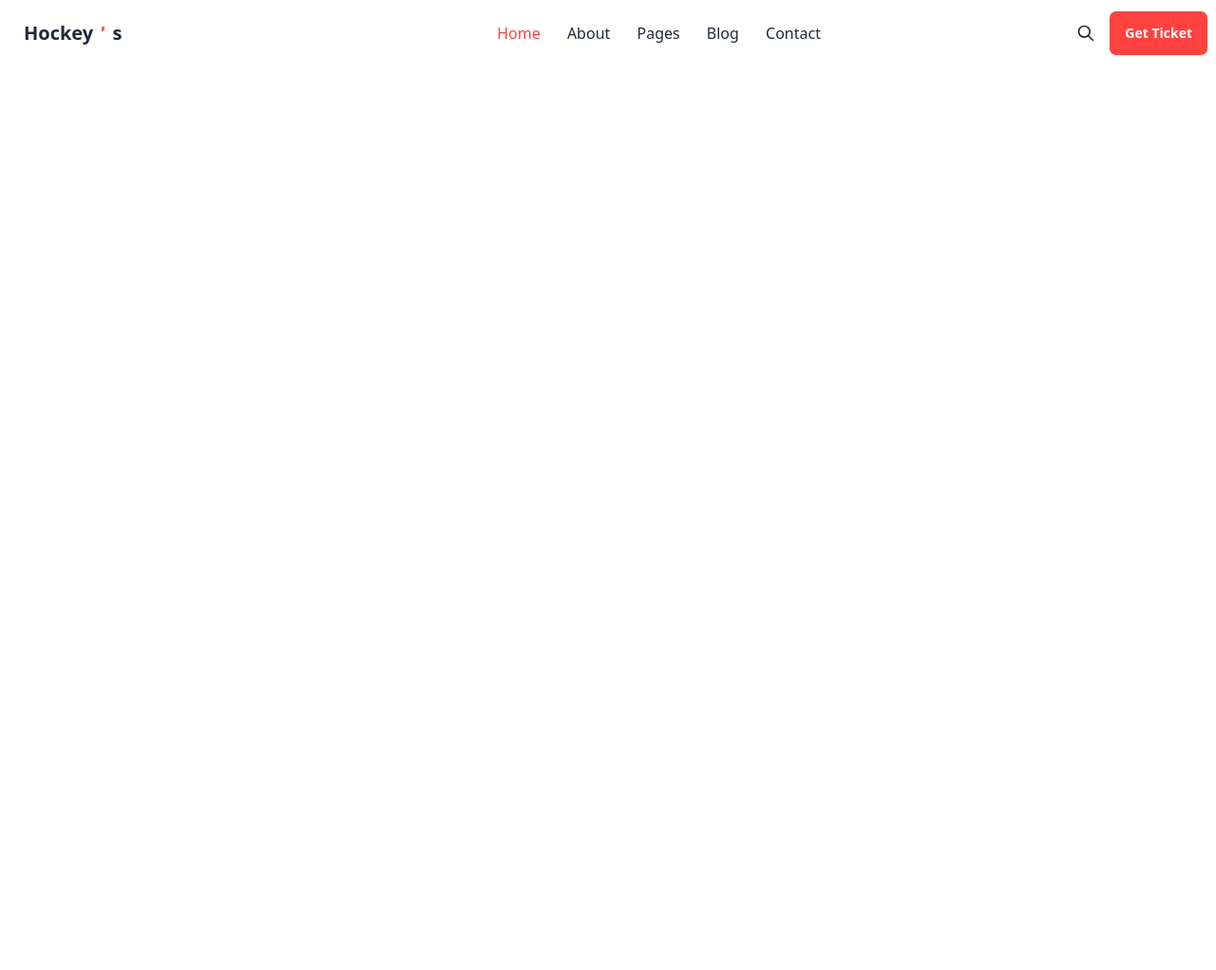
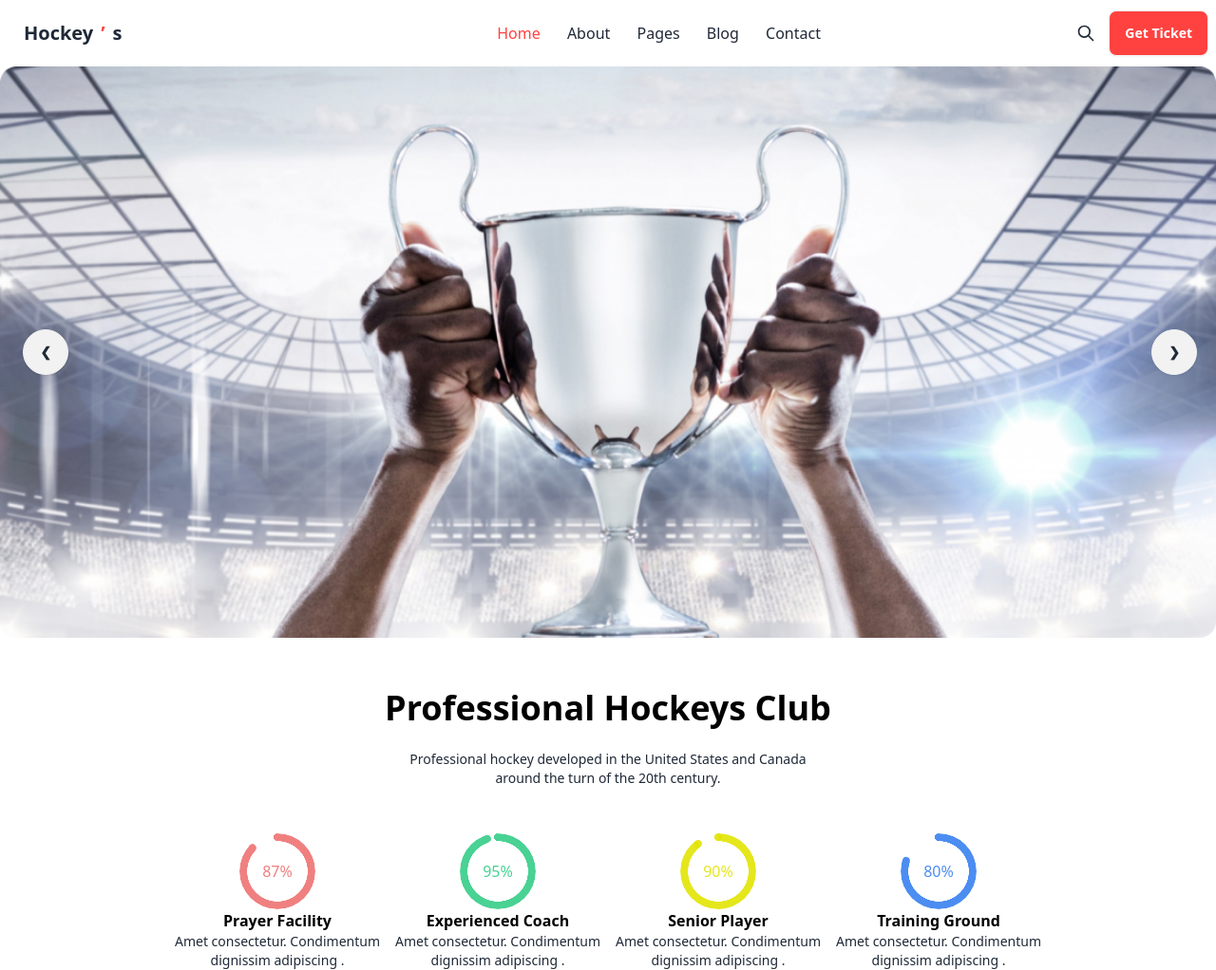
Before and after one commit to arifulislam006/Assignment-3, a plain HTML site: page index.html in a window 1280 px wide. Shown: the whole page at 95% size. Before the commit the page ends 800 px from the top, so only its background shows below. Drawn offline with nearby package versions, Linux system fonts and the light colour scheme.

Commit message:
progress commit

```diff
--- a/index.html
+++ b/index.html
@@ -1,6 +1,7 @@
 <!DOCTYPE html>
 <html lang="en">
 <head>
+    <!-- <html data-theme="light"></html> -->
 
     <meta charset="UTF-8">
     <meta name="viewport" content="width=device-width, initial-scale=1.0">
@@ -51,11 +52,65 @@
 
         <!-- image -->
         <section>
-
+          <div>
+            <div class="carousel w-full">
+                <div id="slide1" class="carousel-item relative w-full">
+                  <img src="Images/1.png" class="w-full" />
+                  <div class="absolute flex justify-between transform -translate-y-1/2 left-6 right-5 top-1/2">
+                    <a href="#slide4" class="btn btn-circle">❮</a>
+                    <a href="#slide2" class="btn btn-circle">❯</a>
+                  </div>
+                 </div>
+          </div>
         </section>
-
+        <br></br>
     </header>
     <main>
+        <section>
+            <h3 class="text-4xl font-semibold text-center text-black">Professional Hockeys Club</h3>
+            <br>
+            <p class="text-sm text-center text-[19, 19, 24, 0.60] "> Professional hockey developed in the United States and Canada <br>around the turn of the 20th century. </p>
+         </section>
+
+         <br></br>
+
+         <!-- Radial progress -->
+
+
+            <div class=" text-center justify-center items-center flex space-x-4 ">
+
+
+                <div>
+                <div class="radial-progress"  style="--value:87; color: lightcoral;" role="progressbar">87%</div>
+                <h4 class="text max-xl: font-semibold text-black">Prayer Facility</h4>
+                 <p class="text-sm text-[19, 19, 24, 0.60]">Amet consectetur. Condimentum <br>dignissim adipiscing .</p>
+                 </div>
+
+                 <div>
+
+                <div class="radial-progress" style="--value:95; color:#49D293;" role="progressbar">95%</div>
+                <h4 class="text max-xl: font-semibold text-black">Experienced Coach</h4>
+                <p class="text-sm text-[19, 19, 24, 0.60]">Amet consectetur. Condimentum <br>dignissim adipiscing .</p>
+                </div>
+
+
+              <div>
+                <div class="radial-progress" style="--value:90; color: rgba(225, 228, 0, 0.893);" role="progressbar">90%</div>
+                <h4 class="text max-xl: font-semibold text-black">Senior Player</h4>
+                <p class="text-sm text-[19, 19, 24, 0.60]">Amet consectetur. Condimentum<br> dignissim adipiscing .</p>
+                </div>
+
+
+             <div>
+                <div class="radial-progress" style="--value:80; color: #4C8DF1;" role="progressbar">80%</div>
+                <h4 class="text max-xl: font-semibold text-black">Training Ground</h4>
+                <p class="text-sm text-[19, 19, 24, 0.60]">Amet consectetur. Condimentum <br>dignissim adipiscing .</p>
+                </div>
+
+
+
+            </div>
+
 
     </main>
     <footer>
```
Also changed, not shown: Images/1.png (added), Images/10.png (added), Images/11.png (added), Images/2.png (added), Images/3.png (added), Images/4.png (added), Images/5.png (added), Images/6.png (added), Images/7.png (added), Images/8.png (added), Images/9.png (added), Images/Group 1171275317.png (added), Images/Group 1171275318.png (added), Images/Group 1171275321.png (added).
